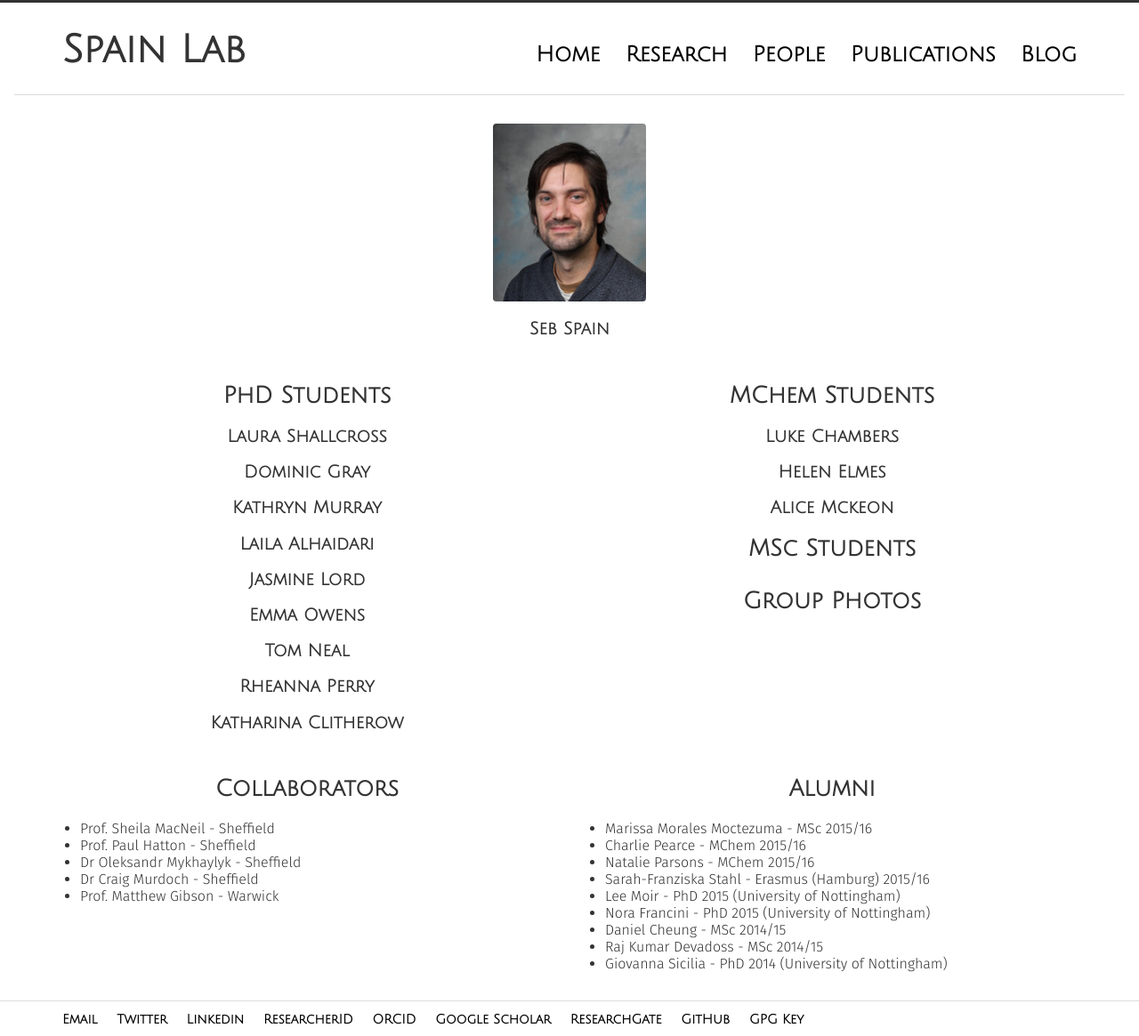
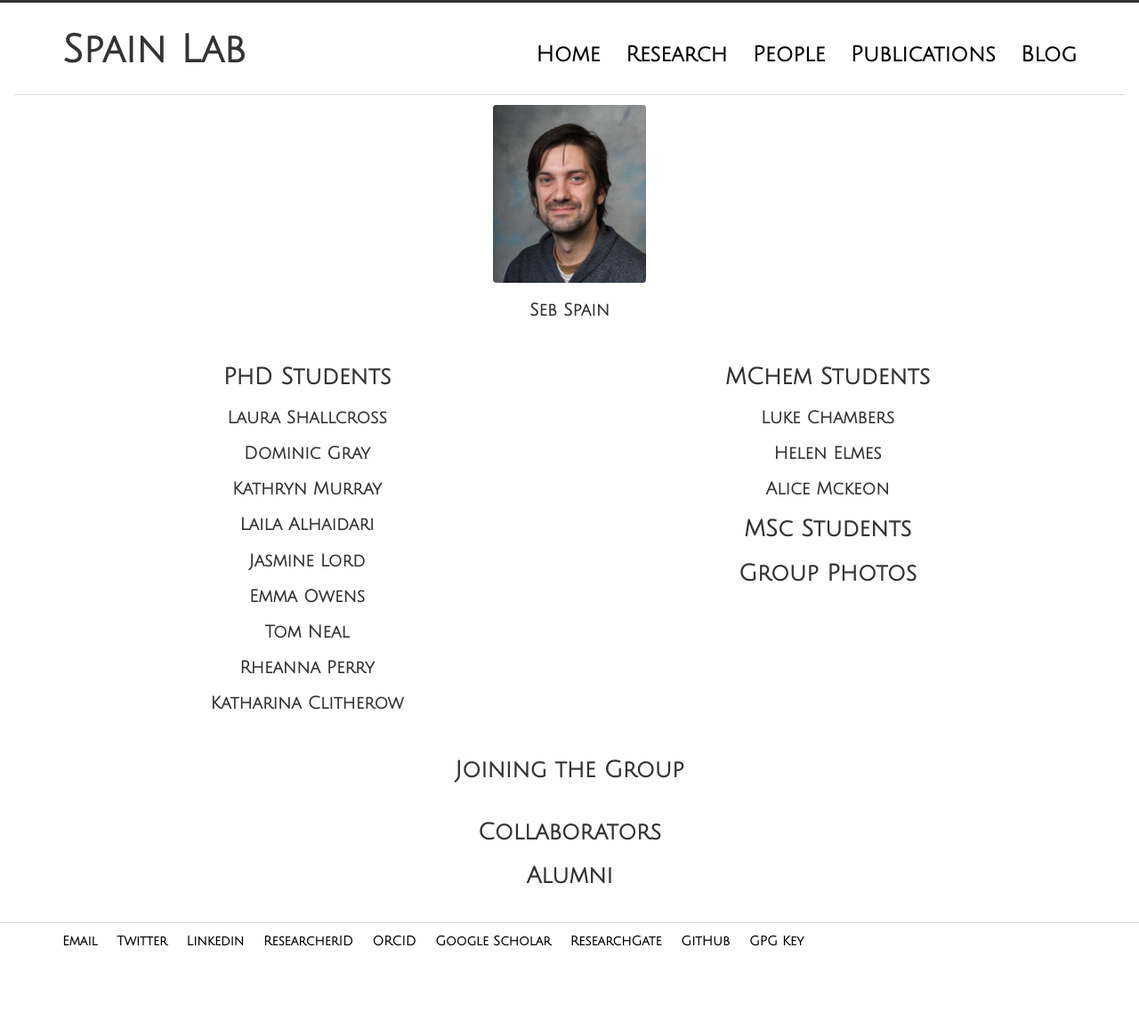
Before and after one commit to sebspain/sebspain.github.io, a Jekyll site: the page group/index.html, which Jekyll copies as it is, in a window 1280 px wide. Shown: the whole page at 89% size. Built offline with Jekyll 4.4.1, drawn with Linux system fonts in a browser that asks for light colours; nearby versions of some CDN libraries; after the commit the page ends 1077 px from its top, so only the background shows below that.

Commit message:
first attempt at jQuery expansion, needs cleaning up

```diff
--- a/group/index.html
+++ b/group/index.html
@@ -86,15 +86,27 @@
          <h3 class="profile">Helen Elmes</h3>
          <h3 class="profile">Alice Mckeon</h3>
          <h2 class="profile">MSc Students</h2>
+         <a href="photos/"><h2 class="profile">Group Photos</h2></a>
         </div>
-	 <a href="photos/"><h2 class="profile">Group Photos</h2></a>
-     </div>
+    </div>
+    <div class="grid">
+        <h2 id="join_us" class="profile">Joining the Group</h2>
+        <div id="join_us_div" class="expand unit w-1-1 center-on-mobiles">
+            <p>
+            We are always looking for talented chemists and biologists to join the group.
+            Funded positions will be advertised here as and when they are available.
+            </p>
+            <p>
+            If you have funding, or are intending to apply for a scholarship/fellowship, and wish to work within the group please <a href="mailto:seb@spain-lab.co.uk">contact Seb</a> to discuss this further.
+            </p>
+        </div>
+    </div>
+
      <div class="grid">
        <div class="no-gutters unit w-1-1">
-
-        <div class="unit w-1-2 center-on-mobiles">
-            <h2 class="profile">Collaborators</h2>
-            <ul>
+        <h2 id="collaborators" class="profile">Collaborators</h2>
+        <div id="collaborators_div" class="expand unit w-1-1 center-on-mobiles">
+            <ul style="list-style-type:none">
                 <li>Prof. Sheila MacNeil - Sheffield</li>
                 <li>Prof. Paul Hatton - Sheffield</li>
                 <li>Dr Oleksandr Mykhaylyk - Sheffield</li>
@@ -102,9 +114,10 @@
                 <li>Prof. Matthew Gibson - Warwick</li>
             </ul>
         </div>
-        <div class="unit w-1-2 center-on-mobiles">
-            <h2 class="profile">Alumni</h2>
-            <ul>
+
+        <h2 id="alumni" class="profile">Alumni</h2>
+        <div id="alumni_div" class="expand unit w-1-1 center-on-mobiles">
+            <ul style="list-style-type:none">
                 <li>Marissa Morales Moctezuma - MSc 2015/16</li>
                 <li>Charlie Pearce - MChem 2015/16</li>
                 <li>Natalie Parsons - MChem 2015/16</li>
```
Also changed, not shown: other parts of group/index.html (+13 -0 lines).
